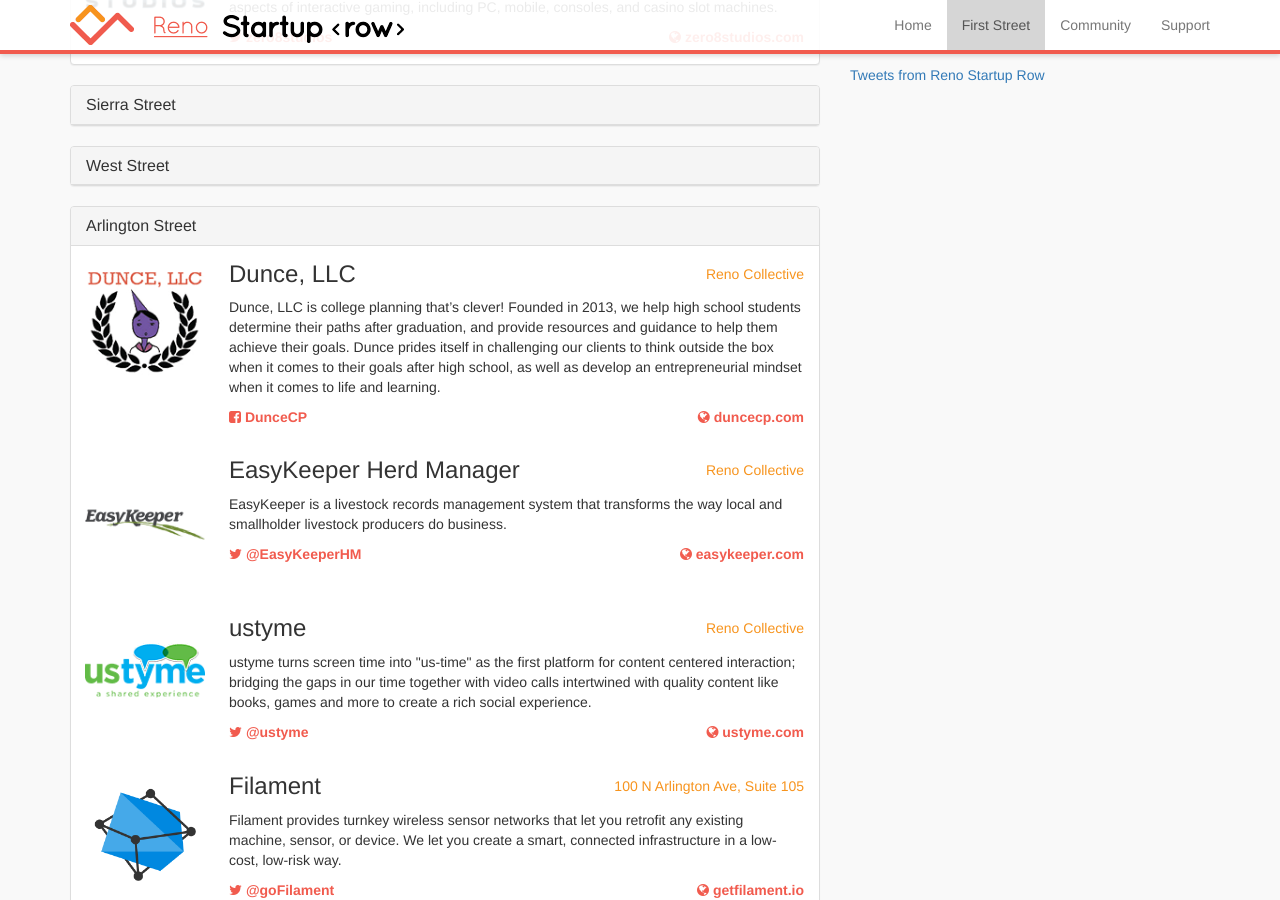
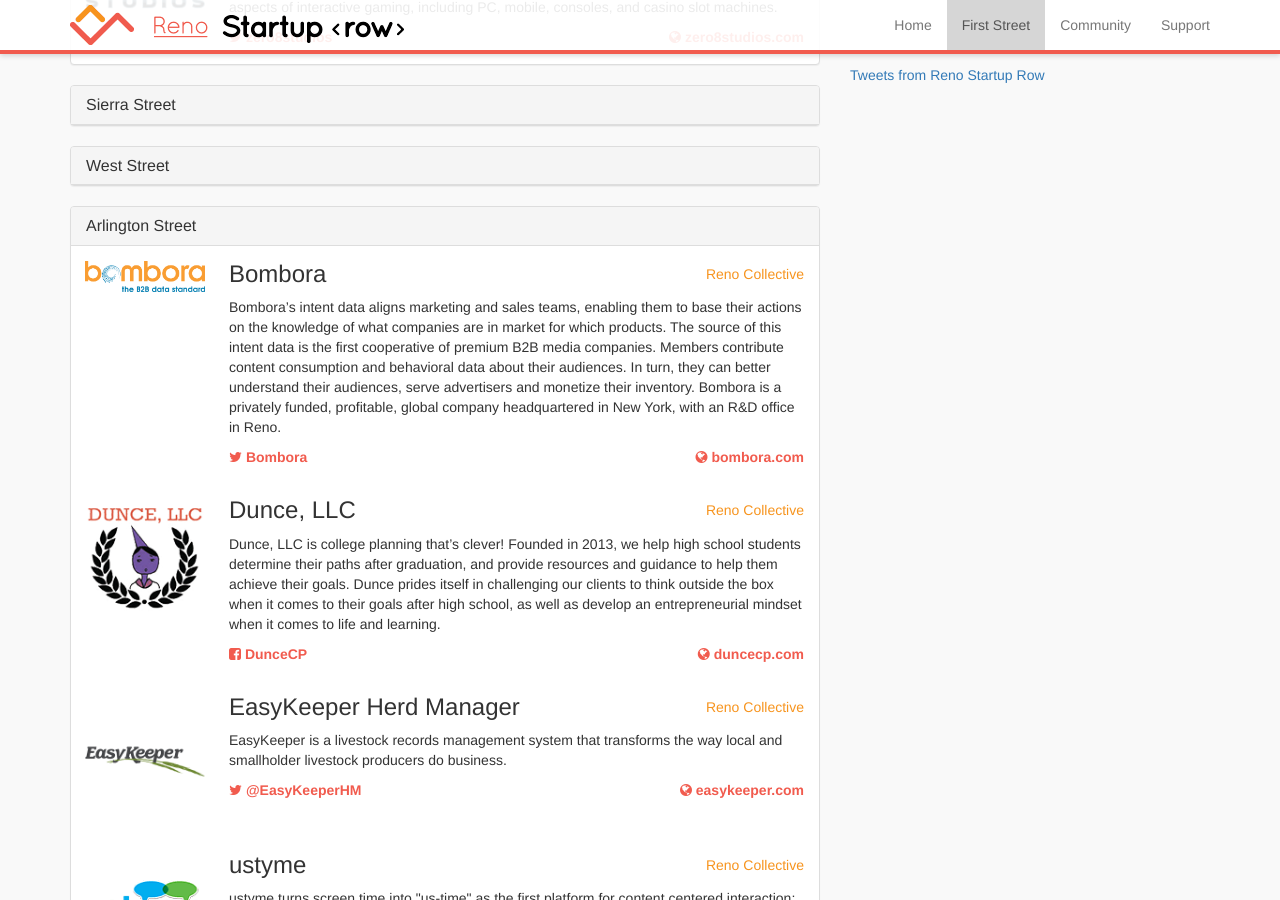
Before and after one commit to startuprow/startuprow.github.io, a Jekyll site: the page built from index.html, in a window 1280 px wide and 900 px high, scrolled down 1442 px. Built offline with Jekyll 4.4.1, drawn with Linux system fonts in a browser that asks for light colours; nearby versions of some CDN libraries; Markdown is read by kramdown in place of the engine named in the settings; comment, search, counter and statistics services are not loaded.

Commit message:
added bombora

```diff
--- a/index.html
+++ b/index.html
@@ -66,6 +66,17 @@
 <div class="panel panel-default">
   <div class="panel-heading">
     <h3 class="panel-title">Arlington Street</h3>
+  </div>
+
+  <div class="panel-body company-profile">
+    <div class="company-logo">
+      <img src="/img/logo/bombora.png">
+    </div>
+    <span class="contact address pull-right">Reno Collective</span>
+    <h3>Bombora</h3>
+    <p>Bombora’s intent data aligns marketing and sales teams, enabling them to base their actions on the knowledge of what companies are in market for which products. The source of this intent data is the first cooperative of premium B2B media companies. Members contribute content consumption and behavioral data about their audiences. In turn, they can better understand their audiences, serve advertisers and monetize their inventory. Bombora is a privately funded, profitable, global company headquartered in New York, with an R&D office in Reno.</p>
+    <span class="contact twitter"><a href="twitter.com/bomboradata"><i class="fa fa-twitter"></i> Bombora</a></span>
+    <span class="contact website pull-right"><a href="http://www.duncecp.com/"><i class="fa fa-globe"></i> bombora.com</a></span>
   </div>
 
   <div class="panel-body company-profile">
```
Also changed, not shown: img/logo/bombora.png (added).
